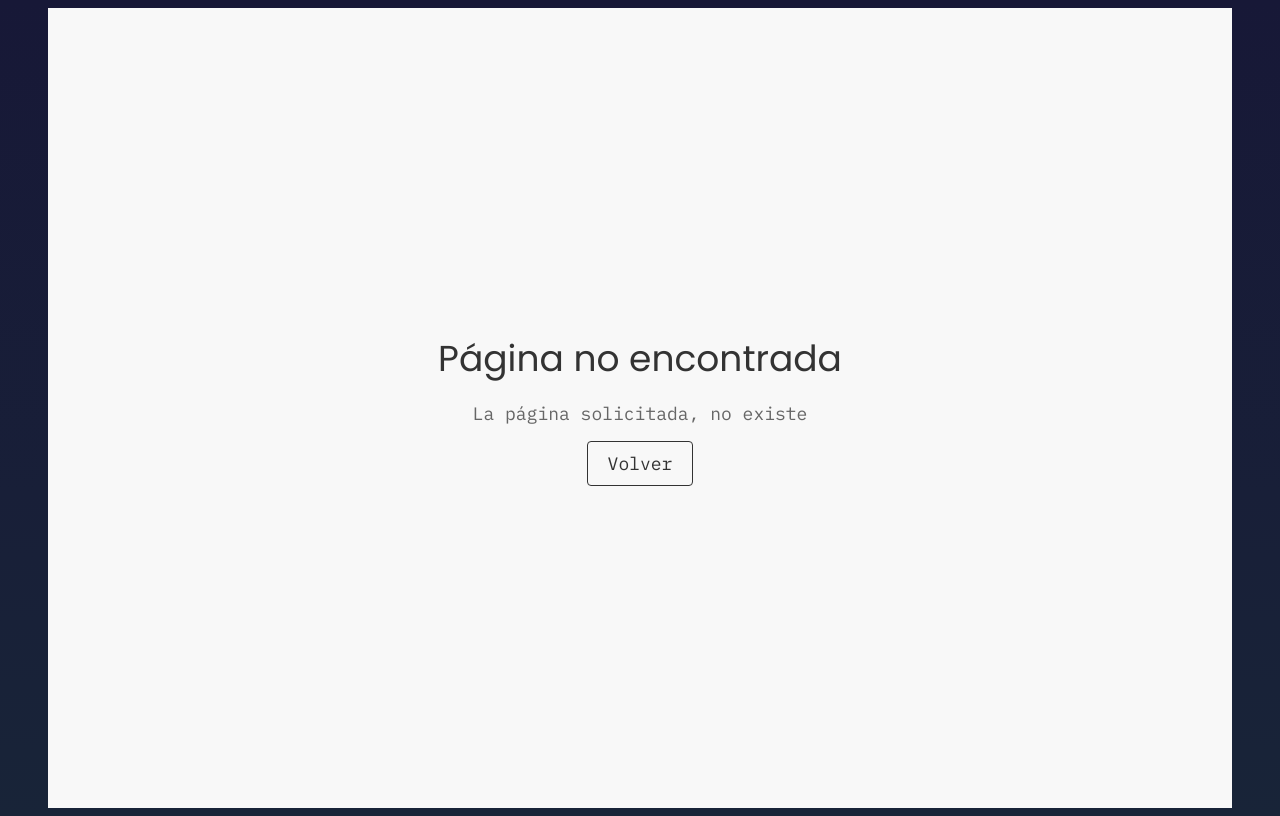
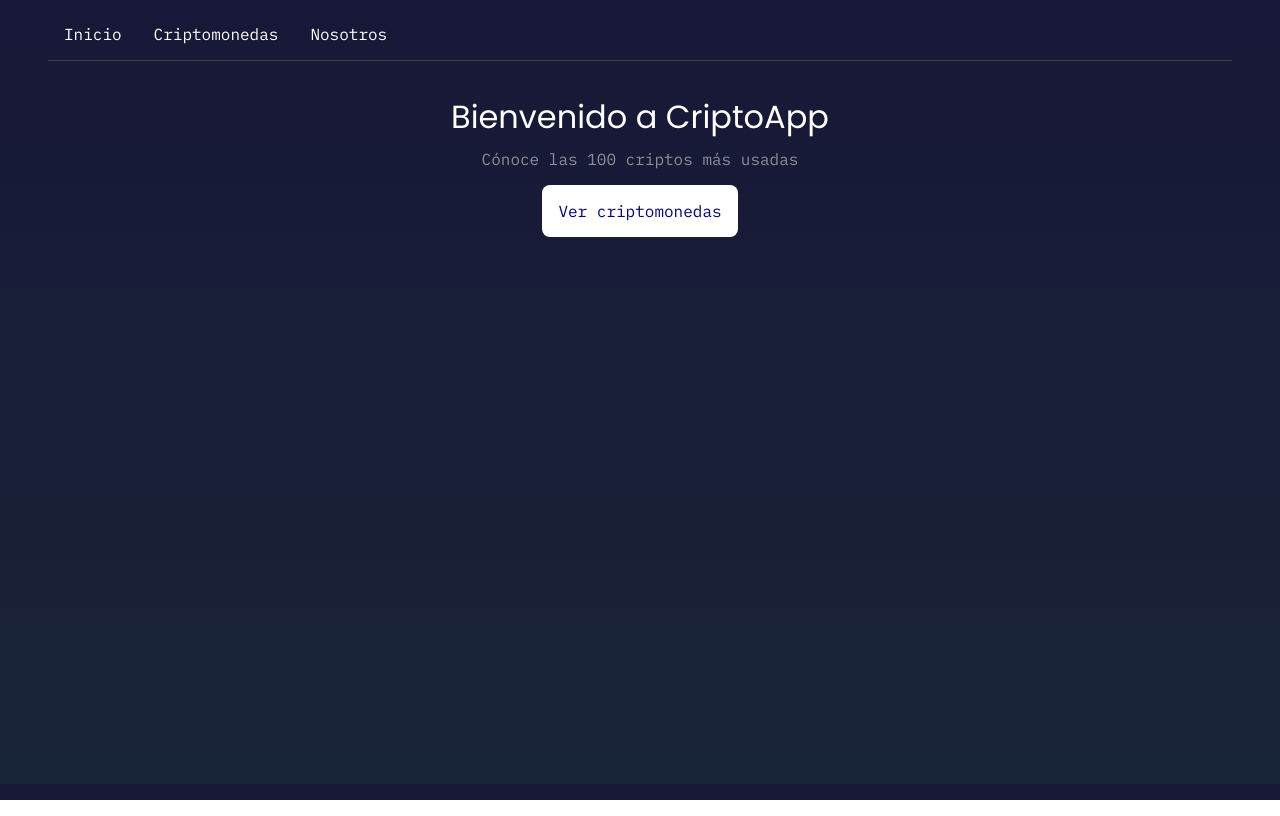
Before and after one commit to Leo-Spj/Criptos-React, a React (Vite) app: page / in a window 1280 px wide. Built offline with nearby package versions, Linux system fonts and the light colour scheme.

Commit message:
Actualizar ruta de la página de inicio en main.jsx

```diff
--- a/src/main.jsx
+++ b/src/main.jsx
@@ -20,7 +20,7 @@ ReactDOM.createRoot(document.getElementById('root')).render(
 
       <Route path="*" element={<Pagina404 />} />
 
-      <Route path="/criptos-react/" element={<App />}>
+      <Route path="/" element={<App />}>
           <Route index element={<Home />} />
       </Route>
 
```
